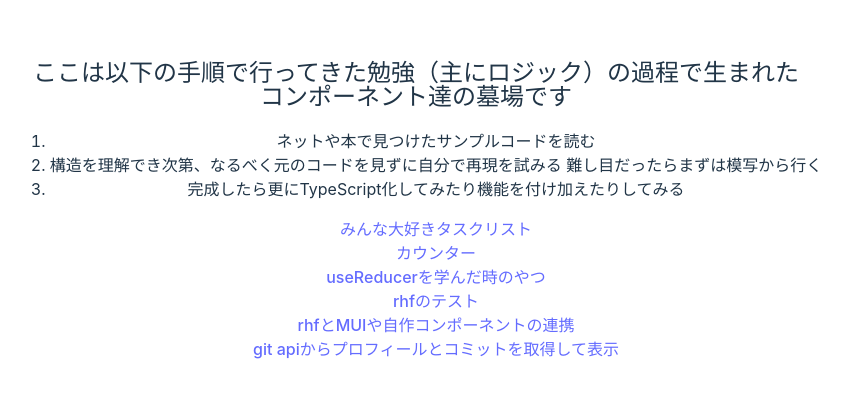
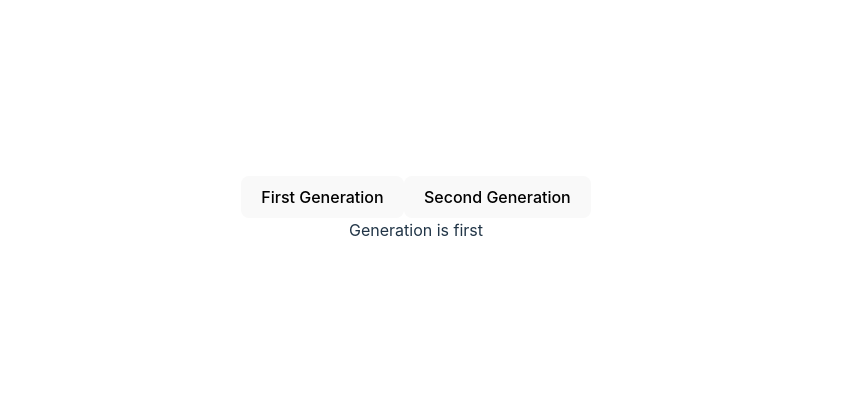
Before and after one commit to hamhamburger/typescript-training, a React (Vite) app: page /redux_counter in a window 1280 px wide. Shown: the part 191-588 px from the top of the page, without its empty margins (224-1072 px from the left). Built offline with nearby package versions, Linux system fonts and the light colour scheme.

Commit message:
Reduxテスト

```diff
--- a/package.json
+++ b/package.json
@@ -21,10 +21,12 @@
     "@emotion/styled": "^11.10.4",
     "@mui/material": "^5.10.5",
     "@nextui-org/react": "^1.0.0-beta.10",
+    "@reduxjs/toolkit": "^1.8.5",
     "classnames": "^2.3.2",
     "react": "^18.2.0",
     "react-dom": "^18.2.0",
     "react-hook-form": "^7.35.0",
+    "react-redux": "^8.0.2",
     "react-router-dom": "^6.3.0"
   },
   "devDependencies": {
--- a/src/App.tsx
+++ b/src/App.tsx
@@ -8,10 +8,14 @@ import Welcome from './components/Welcome';
 import FormPage from './components/reactHooks/FormPage';
 import FormWithOriginalComponentPage from './components/reactHooksWithOriginalComponent/FormWithOriginalComponentPage';
 import GitPage from './components/gitActions/GitPage';
+import ReduxCounter from './components/redux/Counter';
+import { store } from './redux/store';
+import { Provider } from 'react-redux';
 
 const App:FC = () => {
 
   return (
+    <Provider store={store}>
       <BrowserRouter>
         <Routes>
           <Route path="*" element={<Welcome />} />
@@ -22,8 +26,10 @@ const App:FC = () => {
           <Route path="/form_component" element={<FormPage />} />
           <Route path="/form_with_original_component" element={<FormWithOriginalComponentPage />} />
           <Route path="/git" element={<GitPage />} />
+          <Route path="/redux_counter" element={<ReduxCounter />} />
         </Routes>
       </BrowserRouter>
+    </Provider>
   );
 }
 
--- /dev/null
+++ b/src/components/redux/Counter.tsx
@@ -0,0 +1,20 @@
+import { useSelector, useDispatch } from "react-redux";
+import { selectGeneration,changeGeneration } from "../../redux/generation";
+
+const ReduxCounter = ():JSX.Element => {
+  const generation = useSelector(selectGeneration)
+  const dispatch = useDispatch()
+  return(
+    <div>
+      <button type="button" onClick={()=> dispatch(changeGeneration("First"))}>
+        First Generation
+      </button>
+      <button type="button" onClick={()=> dispatch(changeGeneration("Second"))}>
+        Second Generation
+      </button>
+      <div>{`Generation is ${generation}`}</div>
+    </div>
+  )
+}
+
+export default ReduxCounter
--- /dev/null
+++ b/src/redux/generation.ts
@@ -0,0 +1,26 @@
+import { createSlice } from "@reduxjs/toolkit";
+import {RootState} from '../redux/store'
+
+type Generation = {
+  generation: string
+}
+
+const initialState: Generation = {
+  generation: "first"
+}
+
+export const generationSlice = createSlice({
+  name:"generation",
+  initialState,
+  reducers:{
+    changeGeneration:(state,action) => {
+      state.generation = action.payload
+    }
+  }
+})
+
+export const {changeGeneration} = generationSlice.actions
+
+export const selectGeneration = (state: RootState):string => state.generationReducer.generation
+
+export default generationSlice.reducer
--- /dev/null
+++ b/src/redux/store.ts
@@ -0,0 +1,11 @@
+import { configureStore } from '@reduxjs/toolkit';
+import generationReducer from './generation'
+
+export const store = configureStore({
+  reducer: {
+    generationReducer
+  },
+});
+
+
+export type RootState = ReturnType<typeof store.getState>
```
Also changed, not shown: src/components/reactHooksWithOriginalComponent/AutoComplete.tsx (added, +41 -0 lines), 2 other files (tests, documents, lock files or other folders). Lines whose indentation alone changed are shown as unchanged.
